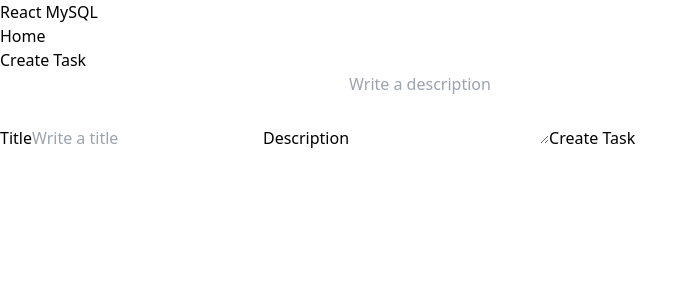
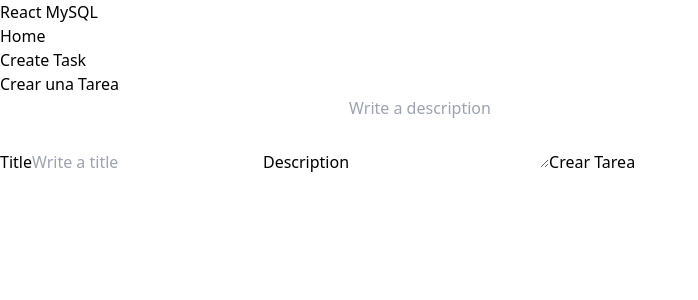
Before and after one commit to thejuanco/CRUD-MySQL-React-Node, a React (Vite) app in the folder client/: page /new in a window 1280 px wide. Shown: the top 300 px of the page, without its empty margins (0-698 px from the left). Built offline with nearby package versions, Linux system fonts and the light colour scheme.

Commit message:
Actualizar las tareas y modificar el formulario para recibir los nuevos valores

```diff
--- a/client/src/api/task.api.js
+++ b/client/src/api/task.api.js
@@ -23,4 +23,8 @@ const getTaskRequest = async (id) => {
     return await axios.get(`http://localhost:4000/tasks/${id}`); // Retorna los datos obtenidos de la solicitud
 };
 
-export { createTaskRequest, getTasksRequest, deleteTaskRequest, getTaskRequest };
+const updateTaskRequest = async (id, newFields) => {
+    return await axios.put(`http://localhost:4000/tasks/${id}`, newFields); // Retorna los datos obtenidos de la solicitud
+};
+
+export { createTaskRequest, getTasksRequest, deleteTaskRequest, getTaskRequest, updateTaskRequest };
--- a/client/src/context/TaskProvider.jsx
+++ b/client/src/context/TaskProvider.jsx
@@ -4,6 +4,7 @@ import {
   deleteTaskRequest,
   createTaskRequest,
   getTaskRequest,
+  updateTaskRequest
 } from "../api/task.api.js";
 import { TaskContext } from "./TaskContext.jsx";
 
@@ -43,7 +44,7 @@ export const TaskContextProvider = ({ children }) => {
   const createTask = async (task) => {
     try {
       await createTaskRequest(task);
-      console.log(response);
+      //console.log(response);
       //setTasks([...tasks, response.data])
     } catch (error) {
       console.log(error);
@@ -60,8 +61,17 @@ export const TaskContextProvider = ({ children }) => {
     }
   }
 
+  const updateTask = async (id, newFields) => {
+    try {
+      const response = await updateTaskRequest(id, newFields)
+      console.log(response)
+    } catch (error) {
+      console.error(error);
+    }
+  }
+
   return (
-  <TaskContext.Provider value={{ tasks, loadTasks, deleteTask, createTask, getTask }}>
+  <TaskContext.Provider value={{ tasks, loadTasks, deleteTask, createTask, getTask, updateTask }}>
       {children}
     </TaskContext.Provider>
   );
--- a/client/src/pages/TaskForm.jsx
+++ b/client/src/pages/TaskForm.jsx
@@ -1,23 +1,57 @@
+import { useEffect, useState } from "react";
 import { Formik, Form } from "formik";
 import { useTask } from "../context/TaskProvider";
+import { useParams, useNavigate } from "react-router-dom";
 
 const TaskForm = () => {
+  //Extraer los datos desde el context
+  const { createTask, getTask, updateTask } = useTask();
+  const params = useParams()
+  const navigate = useNavigate()
 
-  //Extraer los datos desde el context
-  const { createTask } = useTask();
+  //Creando una useState para cargar la tarea al momento de actualizar
+  const [task, setTask] = useState({
+    title: "",
+    description: "",
+  });
+
+  useEffect(() => {
+    const loadTasks = async () => {
+      if (params.id) {
+        const task = await getTask(params.id);
+        setTask({
+          title: task.title,
+          description: task.description,
+        });
+      }
+    };
+    loadTasks();
+  }, []);
 
   return (
     <div>
+
+      <h1>{params.id ? "Editar Tarea": "Crear una Tarea"}</h1>
+
       <Formik
         //En lugar de crear un componente personalizado utlizamos formik para el formulario
-        initialValues={{
-          title: "",
-          description: "",
-        }}
+        initialValues={task}
+        //Reiniciar los valores de formik
+        enableReinitialize={true}
         onSubmit={async (values, actions) => {
           console.log(values);
-          createTask(values)
-          actions.resetForm();
+
+          if (params.id) {
+            await updateTask(params.id, values)
+            navigate("/");
+          } else {
+            await createTask(values)
+          }
+          //actions.resetForm();
+          setTask({
+            title: "",
+            description: "",
+          });
         }}
       >
         {({ handleChange, handleSubmit, values, isSubmitting }) => (
@@ -43,7 +77,7 @@ const TaskForm = () => {
             ></textarea>
 
             <button type="submit" disabled={isSubmitting}>
-              {isSubmitting ? "Loading..." : "Create Task"}
+              {isSubmitting ? "Guardar Cambios" : "Crear Tarea"}
             </button>
           </Form>
         )}
```
